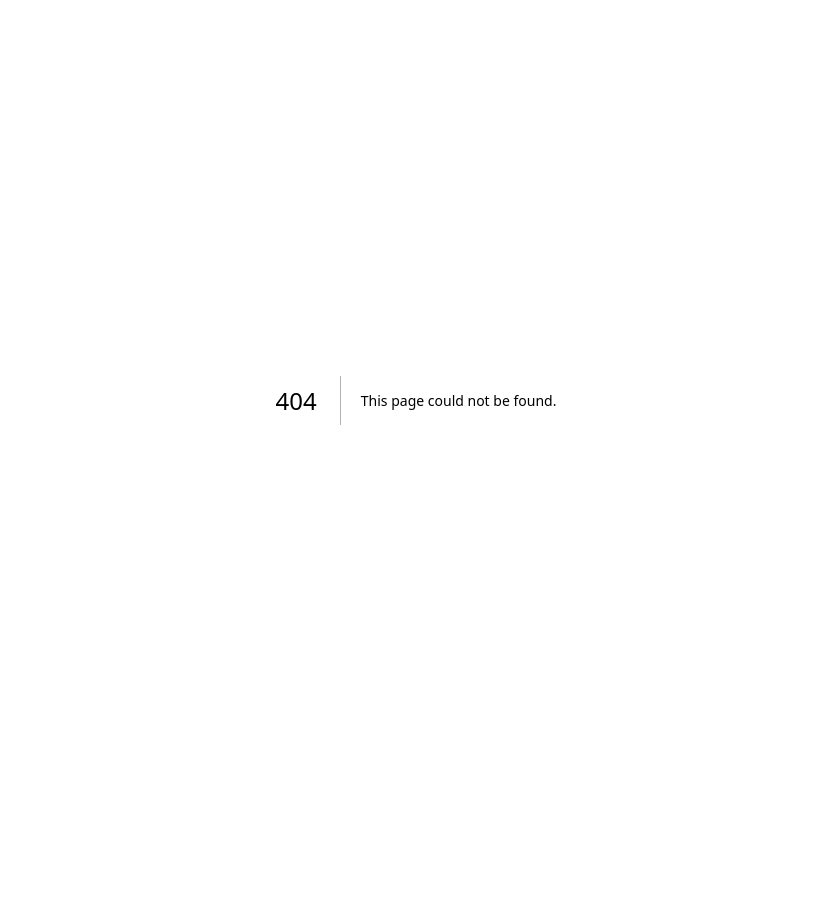
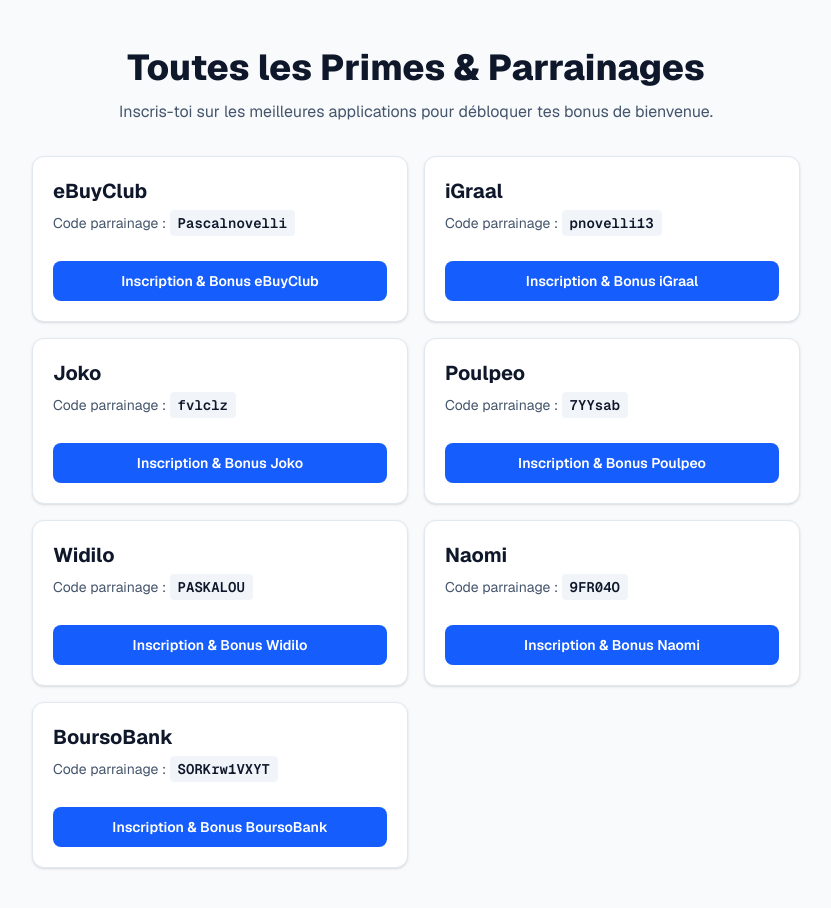
Before and after one commit to paskalou28/opti-cashback, a Next.js app: page /parrainages in a window 1280 px wide. Before the commit this address had no page. Shown: the top 908 px of the page, without its empty margins (224-1055 px from the left). Before the commit the page ends 800 px from the top, so only its background shows below. Built offline with nearby package versions, Linux system fonts and the light colour scheme.

Commit message:
Ajout page parrainages

```diff
--- /dev/null
+++ b/src/app/parrainages/page.tsx
@@ -0,0 +1,44 @@
+import platformsData from '../../data/platforms.json';
+
+export default function ParrainagesPage() {
+  const platforms = Object.entries(platformsData);
+
+  return (
+    <main className="min-h-screen bg-slate-50 p-6 md:p-12 font-sans text-slate-800">
+      <div className="max-w-3xl mx-auto space-y-8">
+        <div className="text-center space-y-3">
+          <h1 className="text-3xl font-extrabold text-slate-900 md:text-4xl">
+            Toutes les Primes & Parrainages
+          </h1>
+          <p className="text-slate-600">
+            Inscris-toi sur les meilleures applications pour débloquer tes bonus de bienvenue.
+          </p>
+        </div>
+
+        <div className="grid gap-4 md:grid-cols-2">
+          {platforms.map(([name, data]) => (
+            <div key={name} className="p-5 bg-white rounded-xl border border-slate-200 shadow-sm space-y-3 flex flex-col justify-between">
+              <div className="space-y-2">
+                <h2 className="text-xl font-bold text-slate-900">{name}</h2>
+                {data.code && (
+                  <p className="text-sm text-slate-600">
+                    Code parrainage : <span className="font-mono bg-slate-100 px-2 py-1 rounded text-slate-900 font-semibold">{data.code}</span>
+                  </p>
+                )}
+              </div>
+
+              <a
+                href={data.url}
+                target="_blank"
+                rel="noopener noreferrer"
+                className="block w-full text-center py-2.5 bg-blue-600 hover:bg-blue-700 text-white font-semibold rounded-lg text-sm transition mt-4"
+              >
+                Inscription & Bonus {name}
+              </a>
+            </div>
+          ))}
+        </div>
+      </div>
+    </main>
+  );
+}
```
Also changed, not shown: 1 other file (tests, documents, lock files or other folders).
